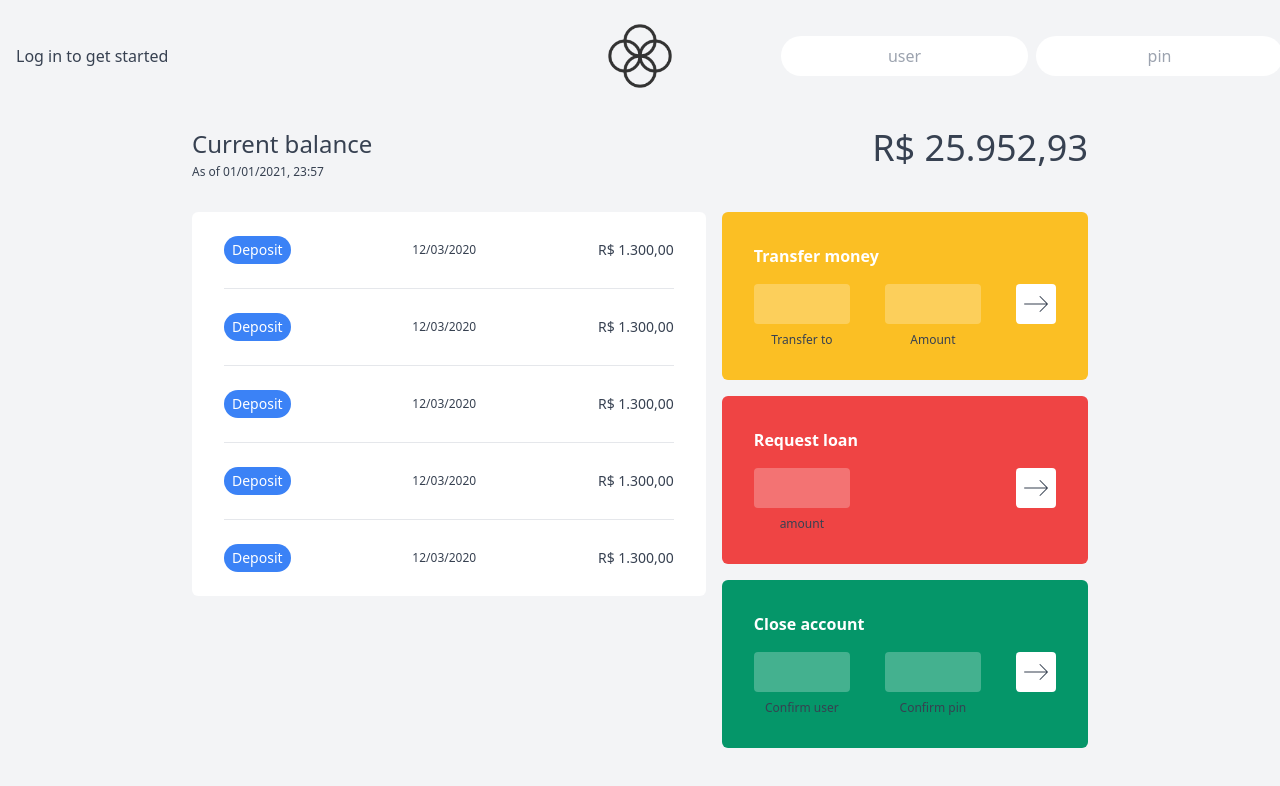
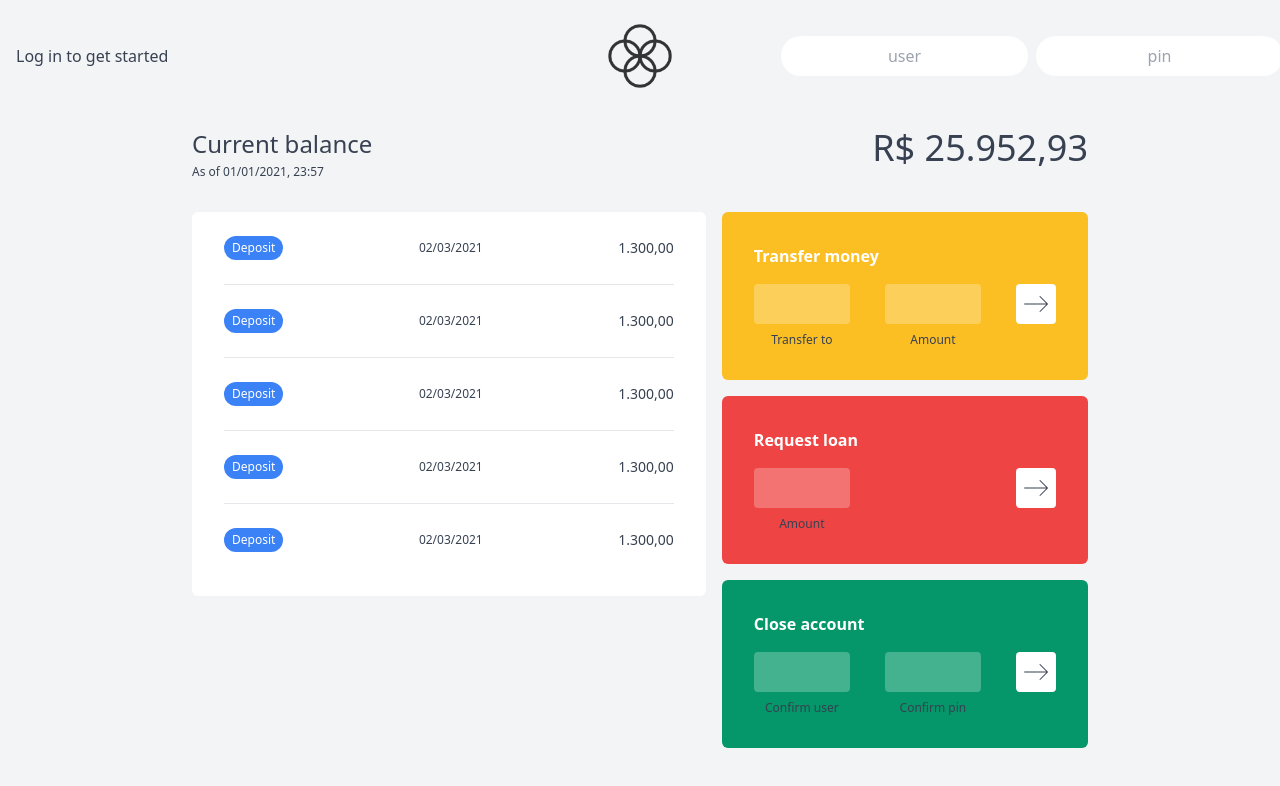
Before and after one commit to comarialuiza/bankist, a React (Create React App) app: page / in a window 1280 px wide. Shown: the top 786 px of the page. Built offline with nearby package versions, Linux system fonts and the light colour scheme.

Commit message:
creates transaction component and separates types

```diff
--- a/src/components/Transactions.tsx
+++ b/src/components/Transactions.tsx
@@ -1,63 +1,47 @@
 import Action from './base/Action';
 import Input from './base/Input';
+import Transaction from './base/Transaction';
+import UnitType from '../types/UnitType';
+import TransactionType from '../types/TransactionType';
 
 const Transactions: React.FC = () => {
     return (
         <div className="max-w-4xl mx-auto flex items-stretch justify-between">
             <div className="bg-white px-8 rounded-md w-7/12 mr-4 divide-y divide-light-gray-200 text-gray-700 max-h-full overflow-y-auto h-96">
-                <div className="py-6 flex items-center justify-between">
-                    <p className="bg-blue-500 py-1 px-2 rounded-full text-white text-sm">Deposit</p>
-                    <p className="text-xs">12/03/2020</p>
-                    <p className="text-sm">R$ 1.300,00</p>
-                </div>
+                <Transaction
+                    type={ TransactionType.Deposit }
+                    date="02/03/2021"
+                    value="1.300,00"
+                    unit={ UnitType.BRL }
+                />
 
-                <div className="py-6 flex items-center justify-between">
-                    <p className="bg-blue-500 py-1 px-2 rounded-full text-white text-sm">Deposit</p>
-                    <p className="text-xs">12/03/2020</p>
-                    <p className="text-sm">R$ 1.300,00</p>
-                </div>
+                <Transaction
+                    type={ TransactionType.Deposit }
+                    date="02/03/2021"
+                    value="1.300,00"
+                    unit={ UnitType.BRL }
+                />
 
-                <div className="py-6 flex items-center justify-between">
-                    <p className="bg-blue-500 py-1 px-2 rounded-full text-white text-sm">Deposit</p>
-                    <p className="text-xs">12/03/2020</p>
-                    <p className="text-sm">R$ 1.300,00</p>
-                </div>
+                <Transaction
+                    type={ TransactionType.Deposit }
+                    date="02/03/2021"
+                    value="1.300,00"
+                    unit={ UnitType.BRL }
+                />
 
-                <div className="py-6 flex items-center justify-between">
-                    <p className="bg-blue-500 py-1 px-2 rounded-full text-white text-sm">Deposit</p>
-                    <p className="text-xs">12/03/2020</p>
-                    <p className="text-sm">R$ 1.300,00</p>
-                </div>
+                <Transaction
+                    type={ TransactionType.Deposit }
+                    date="02/03/2021"
+                    value="1.300,00"
+                    unit={ UnitType.BRL }
+                />
 
-                <div className="py-6 flex items-center justify-between">
-                    <p className="bg-blue-500 py-1 px-2 rounded-full text-white text-sm">Deposit</p>
-                    <p className="text-xs">12/03/2020</p>
-                    <p className="text-sm">R$ 1.300,00</p>
-                </div>
-
-                <div className="py-6 flex items-center justify-between">
-                    <p className="bg-blue-500 py-1 px-2 rounded-full text-white text-sm">Deposit</p>
-                    <p className="text-xs">12/03/2020</p>
-                    <p className="text-sm">R$ 1.300,00</p>
-                </div>
-
-                <div className="py-6 flex items-center justify-between">
-                    <p className="bg-blue-500 py-1 px-2 rounded-full text-white text-sm">Deposit</p>
-                    <p className="text-xs">12/03/2020</p>
-                    <p className="text-sm">R$ 1.300,00</p>
-                </div>
-
-                <div className="py-6 flex items-center justify-between">
-                    <p className="bg-blue-500 py-1 px-2 rounded-full text-white text-sm">Deposit</p>
-                    <p className="text-xs">12/03/2020</p>
-                    <p className="text-sm">R$ 1.300,00</p>
-                </div>
-
-                <div className="py-6 flex items-center justify-between">
-                    <p className="bg-blue-500 py-1 px-2 rounded-full text-white text-sm">Deposit</p>
-                    <p className="text-xs">12/03/2020</p>
-                    <p className="text-sm">R$ 1.300,00</p>
-                </div>
+                <Transaction
+                    type={ TransactionType.Deposit }
+                    date="02/03/2021"
+                    value="1.300,00"
+                    unit={ UnitType.BRL }
+                />
             </div>
 
             <div className="grid gap-4 grid-cols-1 w-5/12">
@@ -78,7 +62,7 @@ const Transactions: React.FC = () => {
                 <Action title="Request loan" color="bg-red-500">
                     <Input
                         type="text"
-                        label="amount"
+                        label="Amount"
                         id="amount"
                     />
                 </Action>
--- /dev/null
+++ b/src/components/base/Transaction.tsx
@@ -0,0 +1,21 @@
+import UnitType from '../../types/UnitType';
+import TransactionType from '../../types/TransactionType';
+
+interface TransactionProps {
+    type: TransactionType;
+    date: string;
+    value: string;
+    unit: UnitType;
+}
+
+const Transaction = ({ type, date, value }: TransactionProps) => {
+    return (
+        <div className="py-6 flex items-center justify-between">
+            <p className="bg-blue-500 py-1 px-2 rounded-full text-white text-xs">{ type }</p>
+            <p className="text-xs">{ date }</p>
+            <p className="text-sm">{ value }</p>
+        </div>
+    );
+}
+
+export default Transaction;
--- /dev/null
+++ b/src/types/TransactionType.ts
@@ -0,0 +1,6 @@
+enum TransactionType {
+    Withdrawl = 'Widtdrawl',
+    Deposit = 'Deposit'
+}
+
+export default TransactionType;
--- /dev/null
+++ b/src/types/UnitType.ts
@@ -0,0 +1,7 @@
+enum UnitType {
+    BRL = 'R$',
+    USD = '$',
+    EUR = '€'
+}
+
+export default UnitType;
```
Also changed, not shown: 1 other file (tests, documents, lock files or other folders).
